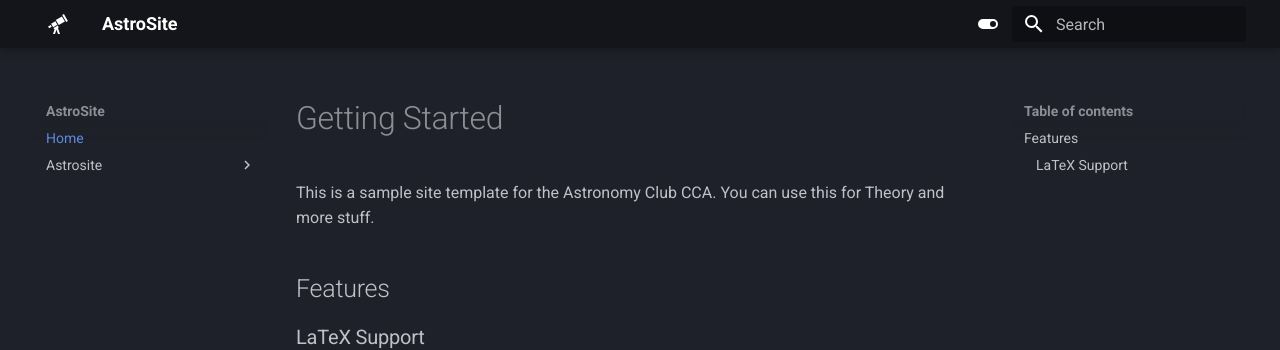
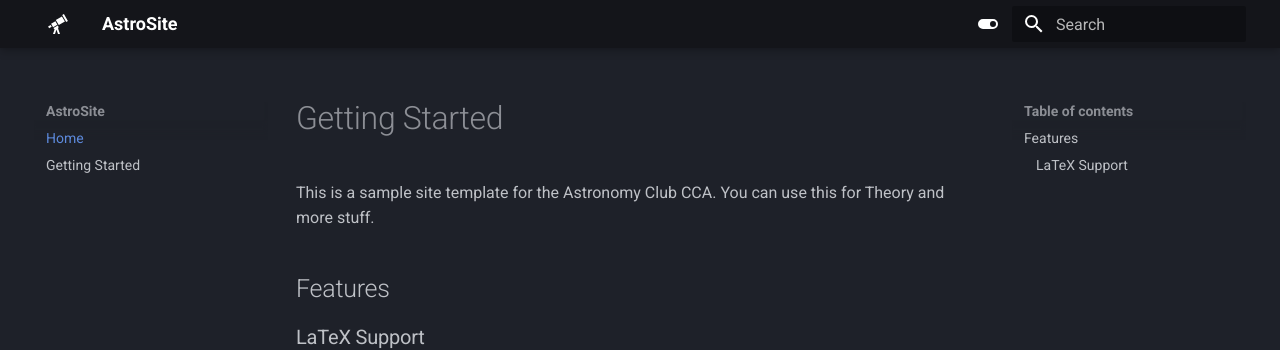
Before and after one commit to nushastro/astrosite, an MkDocs documentation site: the page built from docs/index.md, in a window 1280 px wide. Shown: the top 350 px of the page. Built offline with MkDocs 1.6.1 and Material for MkDocs 9.7.7, drawn with Linux system fonts in a browser that asks for light colours; some of the changed lines change nothing that is shown.

Commit message:
Update mkdocs.yml

```diff
--- a/mkdocs.yml
+++ b/mkdocs.yml
@@ -55,5 +55,4 @@ extra_javascript:
 
 nav:
   - Home: index.md
-  - Astrosite:
-    - 'Getting Started.md'
+  - 'Getting Started.md'
```
